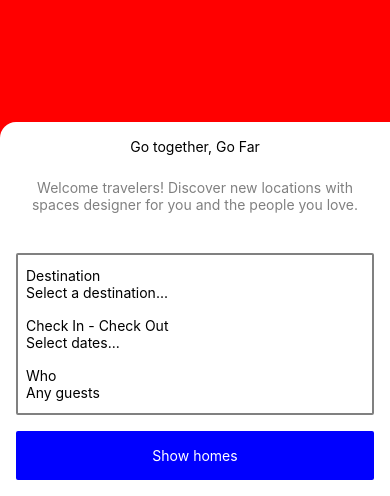
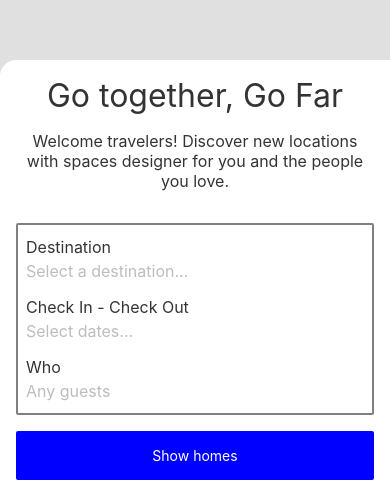
Before and after one commit to linzera/avt, a React Native app: screen / in a window 390 px wide. Shown: the part 348-844 px from the top of the page. Built offline with nearby package versions, Linux system fonts and the light colour scheme.

Commit message:
feat(Typography): adding typography component

```diff
--- /dev/null
+++ b/src/components/Typography/index.tsx
@@ -0,0 +1,37 @@
+import React, {PropsWithChildren} from 'react';
+import {TextStyle, Text, StyleSheet} from 'react-native';
+import {
+  fontSizeMapping,
+  fontTypeMapping,
+  TypographyComponent,
+  FontType,
+} from './util';
+import colors, {Color} from '~/theme/colors';
+
+export interface TypographyProps extends PropsWithChildren<TextStyle> {
+  component?: TypographyComponent;
+  fontType?: FontType;
+  style?: TextStyle;
+  color?: Color;
+}
+
+export default function Typography({
+  component,
+  fontType,
+  style,
+  color,
+  ...rest
+}: TypographyProps) {
+  const fontSizeStyle = fontSizeMapping[component || 'body'];
+  const fontTypeStyle = fontTypeMapping[fontType || 'regular'];
+  const textColor = colors[color || 'black80'];
+
+  const flattenedStyles = StyleSheet.flatten([
+    style,
+    fontSizeStyle,
+    fontTypeStyle,
+    {color: textColor},
+  ]);
+
+  return <Text style={flattenedStyles} {...rest} />;
+}
--- /dev/null
+++ b/src/components/Typography/util.ts
@@ -0,0 +1,28 @@
+import {StyleSheet, TextStyle} from 'react-native';
+
+export type TypographyComponent = 'h1' | 'body';
+
+export const fontSizeMapping: {
+  [key in TypographyComponent]: TextStyle;
+} = StyleSheet.create({
+  h1: {
+    fontSize: 32,
+  },
+  body: {
+    fontSize: 16,
+  },
+});
+
+export type FontType = 'regular' | 'medium' | 'bold';
+
+export const fontTypeMapping: {[key in FontType]: TextStyle} = {
+  regular: {
+    // fontFamily: 'Roboto-Regular',
+  },
+  medium: {
+    // fontFamily: 'Roboto-Medium',
+  },
+  bold: {
+    // fontFamily: 'Roboto-Bold',
+  },
+};
--- a/src/features/Explore/components/SearchForm/SearchInput.tsx
+++ b/src/features/Explore/components/SearchForm/SearchInput.tsx
@@ -1,5 +1,15 @@
 import React from 'react';
-import {Text, TouchableOpacity} from 'react-native';
+import {StyleSheet, TouchableOpacity} from 'react-native';
+import Typography from '~/components/Typography';
+
+const styles = StyleSheet.create({
+  container: {
+    paddingVertical: 8,
+  },
+  label: {
+    marginBottom: 4,
+  },
+});
 
 interface Props {
   label: string;
@@ -15,9 +25,13 @@ export default function SearchInput({
   onPress,
 }: Props) {
   return (
-    <TouchableOpacity onPress={onPress} style={{paddingVertical: 8}}>
-      <Text>{label}</Text>
-      {value ? <Text>{value}</Text> : <Text>{placeholder}</Text>}
+    <TouchableOpacity onPress={onPress} style={styles.container}>
+      <Typography style={styles.label}>{label}</Typography>
+      {value ? (
+        <Typography>{value}</Typography>
+      ) : (
+        <Typography color="gray400">{placeholder}</Typography>
+      )}
     </TouchableOpacity>
   );
 }
--- a/src/features/Explore/screens/index.tsx
+++ b/src/features/Explore/screens/index.tsx
@@ -1,22 +1,22 @@
 import React from 'react';
-import {Text, StyleSheet, View} from 'react-native';
+import {StyleSheet, View} from 'react-native';
 import {SafeAreaView} from 'react-native-safe-area-context';
-import SearchForm from '~/features/Explore/components/SearchForm';
-import theme from '~/theme';
+import SearchForm from '@explore/components/SearchForm';
+import Typography from '~/components/Typography';
+import colors from '~/theme/colors';
 
 const styles = StyleSheet.create({
-  container: {flex: 1, backgroundColor: 'red'},
+  container: {flex: 1, backgroundColor: colors.gray300},
   safeArea: {
     position: 'absolute',
     bottom: 0,
     borderTopLeftRadius: 16,
-    width: '100%',
     padding: 16,
-    backgroundColor: theme.colors.backgroundColor,
+    backgroundColor: colors.white100,
   },
   formWrapper: {
     flex: 1,
-    backgroundColor: theme.colors.backgroundColor,
+    backgroundColor: colors.white100,
   },
   textContainer: {
     flex: 1,
@@ -25,9 +25,8 @@ const styles = StyleSheet.create({
     marginBottom: 16,
   },
   subtitle: {
-    marginVertical: 24,
+    marginVertical: 16,
     textAlign: 'center',
-    color: 'gray',
   },
 });
 
@@ -37,11 +36,11 @@ export default function ExploreScreen() {
       <SafeAreaView edges={['bottom']} style={styles.safeArea}>
         <View style={styles.formWrapper}>
           <View style={styles.textContainer}>
-            <Text>Go together, Go Far</Text>
-            <Text style={styles.subtitle}>
+            <Typography component="h1">Go together, Go Far</Typography>
+            <Typography style={styles.subtitle}>
               Welcome travelers! Discover new locations with spaces designer for
               you and the people you love.
-            </Text>
+            </Typography>
           </View>
           <SearchForm />
         </View>
--- /dev/null
+++ b/src/theme/colors.ts
@@ -0,0 +1,91 @@
+const blacks = {
+  black12: 'rgba(0, 0, 0, 0.12)',
+  black38: 'rgba(0, 0, 0, 0.38)',
+  black60: 'rgba(0, 0, 0, 0.60)',
+  black80: 'rgba(0, 0, 0, 0.80)',
+  black100: 'rgb(0, 0, 0)',
+};
+
+const whites = {
+  white12: 'rgba(255, 255, 255, 0.12)',
+  white30: 'rgba(255, 255, 255, 0.30)',
+  white70: 'rgba(255, 255, 255, 0.70)',
+  white100: '#ffffff',
+};
+
+const grays = {
+  gray50: '#fafafa',
+  gray100: '#f5f5f5',
+  gray200: '#eeeeee',
+  gray300: '#e0e0e0',
+  gray400: '#bdbdbd',
+  gray500: '#9e9e9e',
+  gray600: '#757575',
+  gray800: '#424242',
+};
+
+const blueGrays = {
+  blueGray50: '#eceff1',
+  blueGray100: '#cfd8dc',
+  blueGray500: '#607d8b',
+  blueGray600: '#546e7a',
+  blueGray800: '#37474f',
+};
+
+const reds = {
+  red50: '#feede7',
+  red100: '#fdc9b9',
+  red500: '#f83c00',
+  red600: '#e23700',
+  red800: '#b52c00',
+};
+
+const greens = {
+  green50: '#f3f8ed',
+  green100: '#dbeacb',
+  green500: '#7cb342',
+  green600: '#669337',
+  green800: '#4f722a',
+};
+
+const yellows = {
+  yellow50: '#fefae8',
+  yellow100: '#fdf0bb',
+  yellow500: '#f9ca06',
+  yellow600: '#e3b806',
+  yellow800: '#cca605',
+};
+
+const blues = {
+  blue50: '#e7f5fd',
+  blue100: '#b9e1f9',
+  blue500: '#0091ea',
+  blue600: '#0077c0',
+  blue800: '#005d95',
+};
+
+const oranges = {
+  orange50: '#fef4e7',
+  orange100: '#fddfb9',
+  orange500: '#fb8c00',
+  orange600: '#e58000',
+  orange800: '#ce7300',
+};
+
+const colors = {
+  ...blacks,
+  ...whites,
+  ...grays,
+  ...blueGrays,
+  ...reds,
+  ...greens,
+  ...yellows,
+  ...blues,
+  ...oranges,
+  androidRippleColor: 'rgba(0, 0, 0, .32)',
+};
+
+export type ColorType = typeof colors;
+export type Color = keyof ColorType;
+
+export default colors;
--- a/src/theme/index.tsx
+++ /dev/null
@@ -1,18 +0,0 @@
-import {Appearance} from 'react-native';
-
-const spacer = 4;
-
-const lightClors = {
-  backgroundColor: '#fff',
-};
-
-const darkColors = {
-  backgroundColor: 'yellow',
-};
-
-const colorScheme = Appearance.getColorScheme();
-
-export default {
-  spacer,
-  colors: colorScheme == 'light' ? lightClors : darkColors,
-};
```
